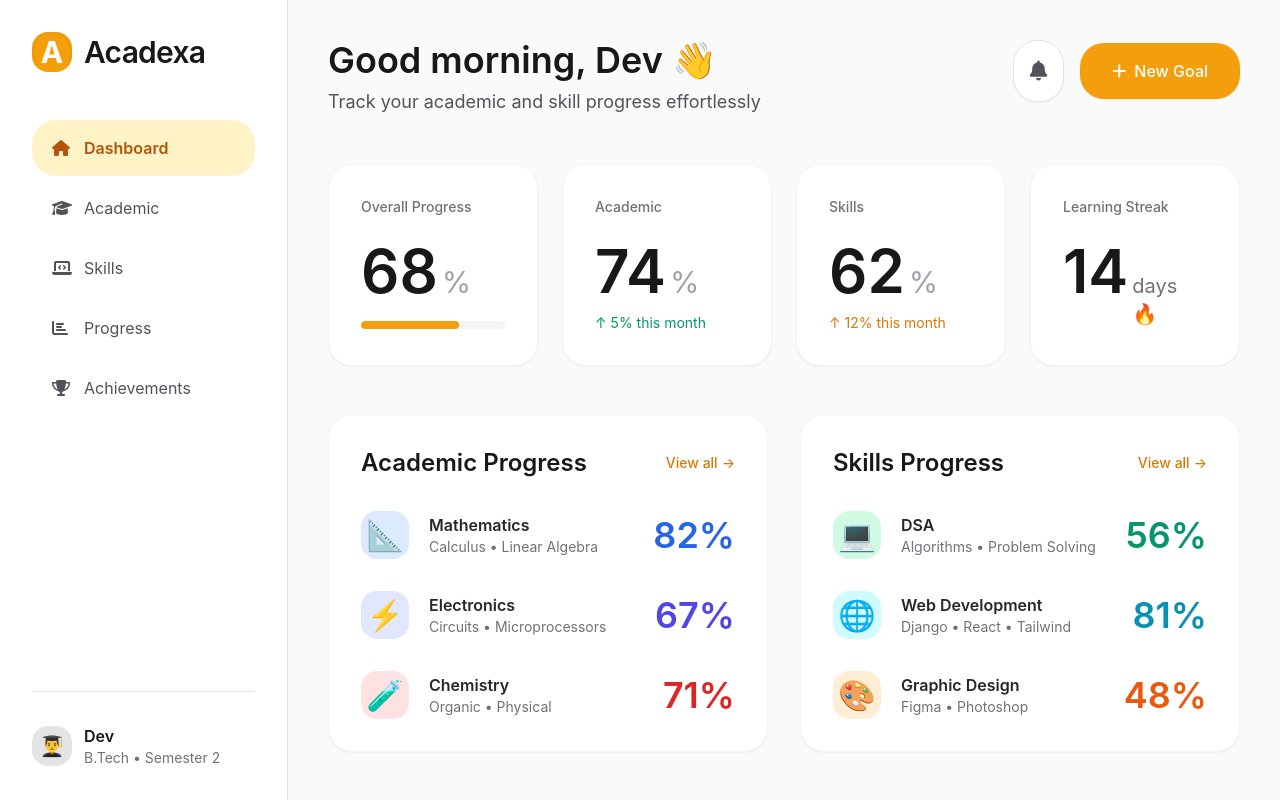
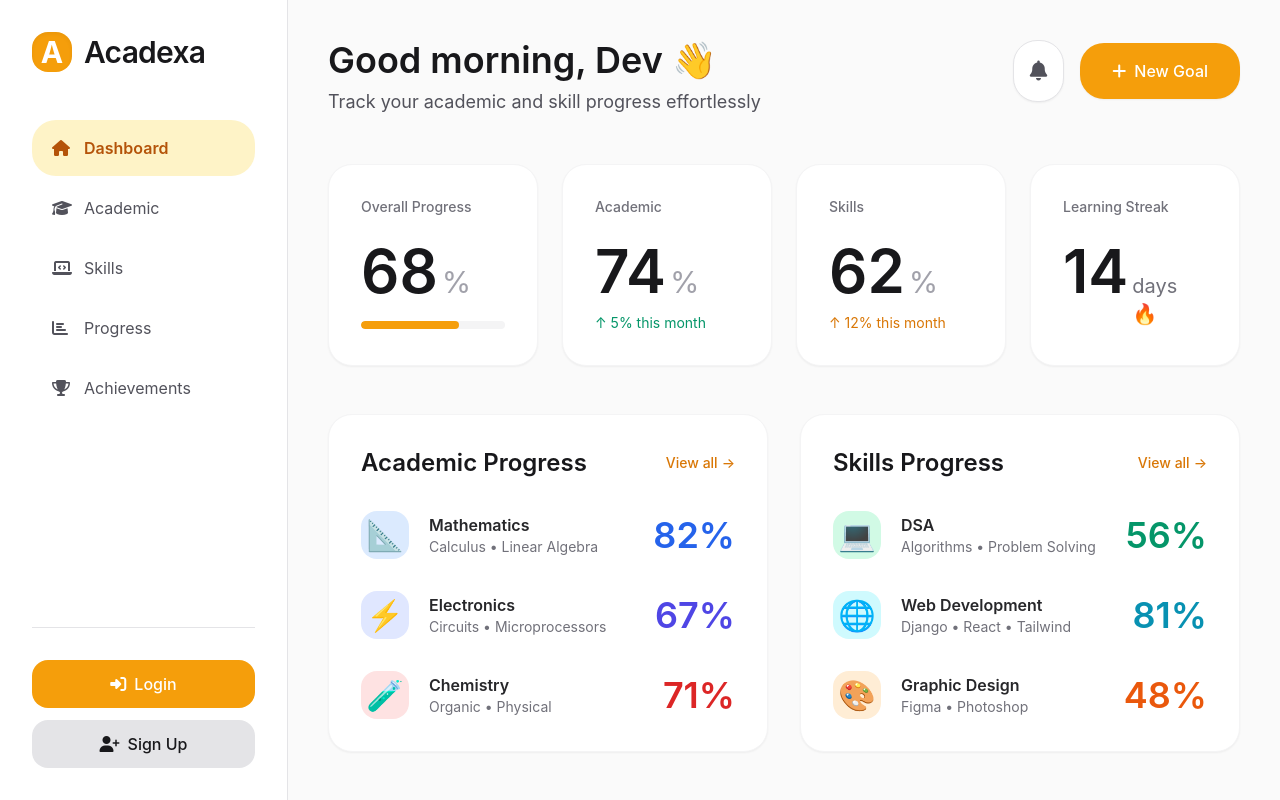
Before and after one commit to Deva10-10/Tracker, a Django app: template template/index.html in a window 1280 px wide. Run offline with Django 5.2, Linux system fonts and the light colour scheme; the template is opened without the code that fills it, so the values that code supplies are empty; some libraries are stand-ins or nearby versions.

Commit message:
Add files via upload

```diff
--- a/template/index.html
+++ b/template/index.html
@@ -1,3 +1,4 @@
+
 <!DOCTYPE html>
 <html lang="en" class="bg-zinc-50">
 <head>
@@ -52,13 +53,29 @@
       </nav>
 
       <div class="pt-8 border-t border-zinc-200 mt-auto">
-        <div class="flex items-center gap-3">
-          <div class="w-10 h-10 bg-zinc-200 rounded-2xl flex items-center justify-center text-xl">👨‍🎓</div>
-          <div>
-            <p class="font-semibold text-zinc-900">Dev</p>
-            <p class="text-sm text-zinc-500">B.Tech • Semester 2</p>
+        {% if user.is_authenticated %}
+          <div class="flex items-center justify-between mb-4">
+            <div class="flex items-center gap-3 flex-1">
+              <div class="w-10 h-10 bg-zinc-200 rounded-2xl flex items-center justify-center text-xl">👨‍🎓</div>
+              <div>
+                <p class="font-semibold text-zinc-900">{{ user.username }}</p>
+                <p class="text-sm text-zinc-500">B.Tech • Semester 2</p>
+              </div>
+            </div>
           </div>
-        </div>
+          <a href="/logout/" class="w-full px-4 py-3 bg-red-500 hover:bg-red-600 text-white font-medium rounded-2xl transition text-center block">
+            <i class="fas fa-sign-out-alt mr-2"></i>Logout
+          </a>
+        {% else %}
+          <div class="space-y-3">
+            <a href="/login/" class="w-full px-4 py-3 bg-amber-500 hover:bg-amber-600 text-white font-medium rounded-2xl transition text-center block">
+              <i class="fas fa-sign-in-alt mr-2"></i>Login
+            </a>
+            <a href="/signup/" class="w-full px-4 py-3 bg-zinc-200 hover:bg-zinc-300 text-zinc-900 font-medium rounded-2xl transition text-center block">
+              <i class="fas fa-user-plus mr-2"></i>Sign Up
+            </a>
+          </div>
+        {% endif %}
       </div>
     </div>
 
@@ -236,7 +253,7 @@
 
   <script>
     function addNewGoal() {
-      alert("🎯 New Goal feature coming soon!\nYou can connect this button to a Django modal or form later.");
+      alert("🎯 New Goal feature coming soon!\n");
     }
   </script>
 </body>
```
